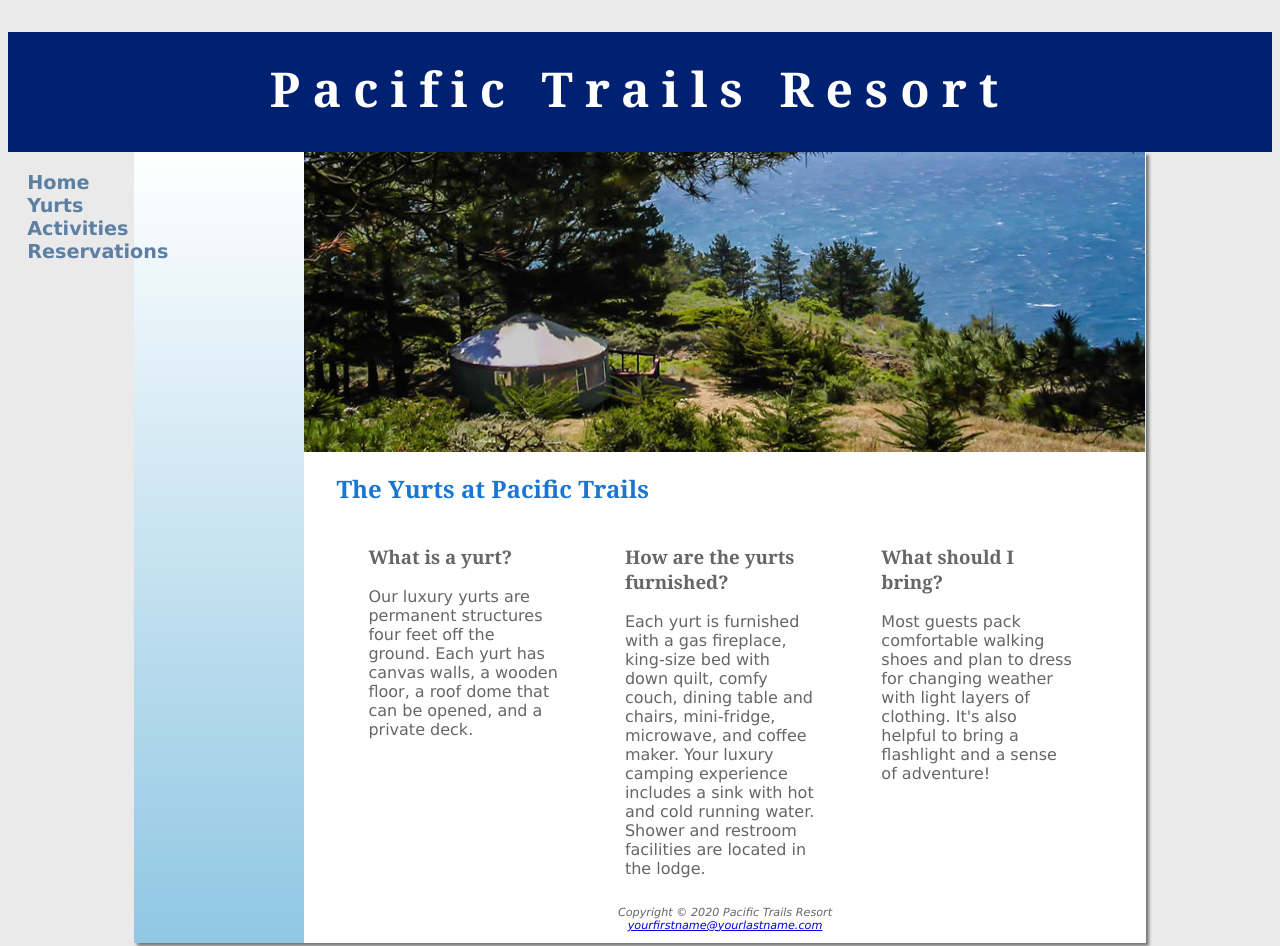
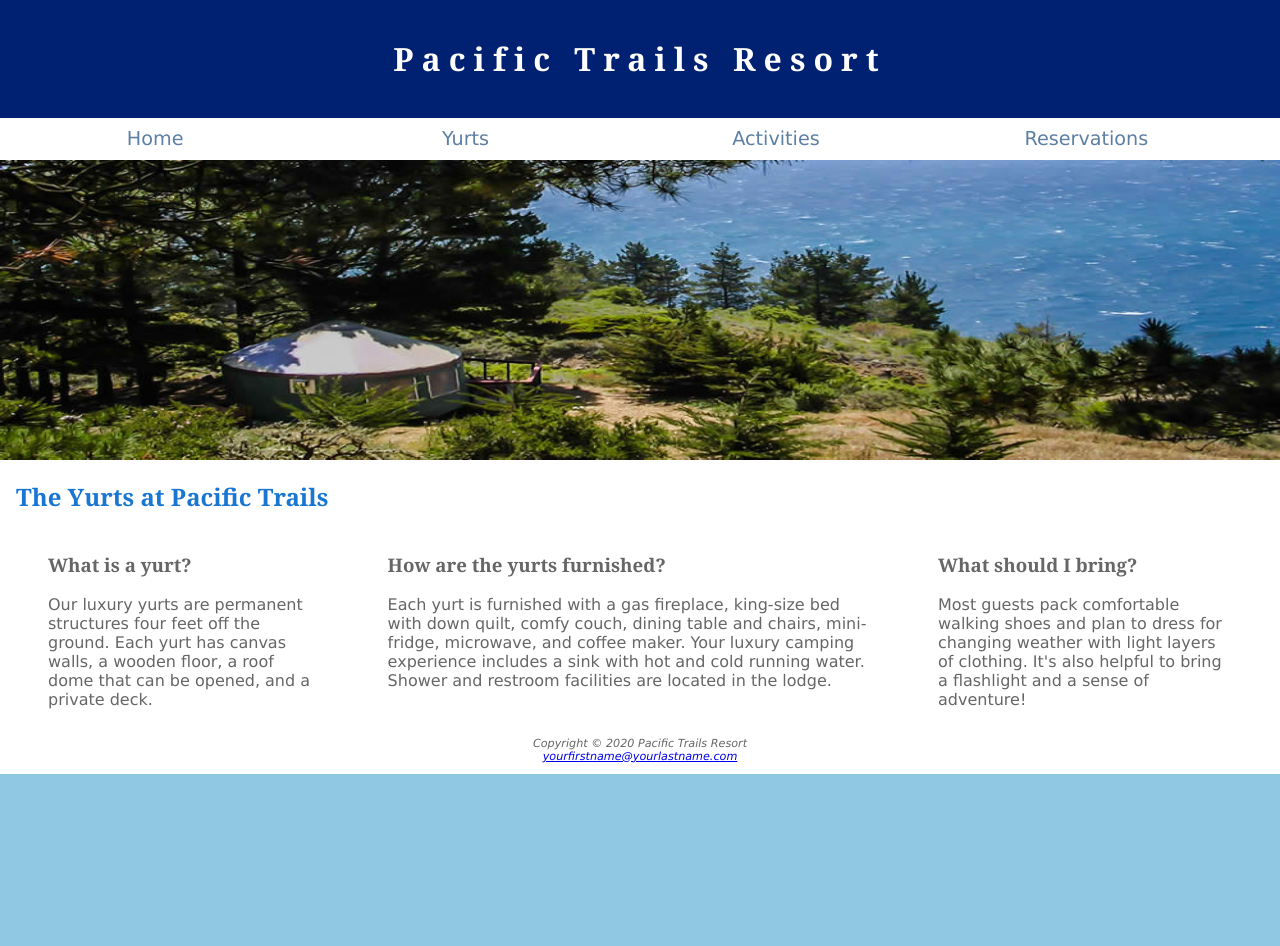
Before and after one commit to CosmicKingSosa/pacific7-, a plain HTML site: page yurts.html in a window 1280 px wide. Shown: the top 946 px of the page. After the commit the page ends 800 px from the top, so only its background shows below. Drawn offline with Linux system fonts and the light colour scheme.

Commit message:
Update pacific.css

```diff
--- a/pacific.css
+++ b/pacific.css
@@ -1,35 +1,25 @@
 * { box-sizing: border-box; }
 body {
-background-color: #EAEAEA;
+background-color: #90C7E3;
 color: #666666;
 font-family: Verdana, Arial, sans-serif;
+  margin: 0;
 }
 #wrapper {
-background-color: #FFFFFF;
-background-image: linear-gradient(to bottom, #FFFFFF, #90C7E3);
-background-repeat: no-repeat;
-margin-left: auto;
-margin-right: auto;
-width: 80%;
-min-width: 960px;
-max-width: 2048px;
-box-shadow: 3px 3px 3px #777;
-}
+  background-color: #FFFFFF; }
 header {
 background-color: #002171;
 color: #FFFFFF;
 font-family: Georgia, serif;
-height: 120px;
+padding: 1em;
 }
 header a { text-decoration: none; }
 header a:link { color: #FFFFFF; }
 header a:visited { color: #FFFFFF; }
 header a:hover { color: #90C7E3; }
 h1 {
-font-size: 3em;
-letter-spacing: 0.25em;
-text-align: center;
-padding-top: .5em;
+font-size: 1.5em;
+  text-align: center;
 }
 h2 {
 color: #1976D2;
@@ -37,28 +27,29 @@ font-family: Georgia, serif;
 }
 h3 { font-family: Georgia, serif; }
 nav {
-float: left;
-font-size: 1.2em;
-font-weight: bold;
-padding: 0;
-position: fixed;
-width: 160px;
+background-color: #FFF;
+  font-size: 1.2em;
+  text-align: center;
 }
 nav a { text-decoration: none; }
 nav a:link { color: #5C7FA3; }
 nav a:visited { color: #344873; }
 nav a:hover { color: #A52A2A; }
 nav ul {
+  display: flex;
+  flex-direction: column;
 list-style-type: none;
-padding-left: 1em;
+  margin: 0;
+padding: 0;
+}
+nav li {
+  border-bottom: 1px solid #344873;
+  padding: .5em 1em;
+  width: 100%;
 }
 main {
-background-color: #FFF;
 display: block;
-margin-left: 170px;
-overflow: auto;
-padding-left: 2em;
-padding-right: 2em;
+  padding: 0 1em;
 }
 dt {
 color: #002171;
@@ -72,34 +63,71 @@ font-size: 1.2em;
 height: 300px;
 background-image: url(coast.jpg);
 background-repeat: no-repeat;
-background-size: 100% 100%;
-margin-left: 170px;
+background-size: 200% 100%;
 }
 #yurthero {
 height: 300px;
 background-image: url(yurt.jpg);
 background-repeat: no-repeat;
-background-size: 100% 100%;
-margin-left: 170px;
+background-size: 200% 100%;
 }
 #trailhero {
 height: 300px;
 background-image: url(trail.jpg);
 background-repeat: no-repeat;
-background-size: 100% 100%;
-margin-left: 170px;
+background-size: 200% 100%;
 }
+#mobile {display: inline; }
+#desktop {display: none; }
 section {
 float: left;
-padding-left: 2em;
-padding-right: 2em;
-width: 33%;
+padding-left: .5em;
+padding-right: .5em;
 }
 footer {
 background-color: #FFF;
 font-size: .70em;
 font-style: italic;
-margin-left: 170px;
 padding: 1em;
 text-align: center;
 }
+@media (min-width: 600px) {
+  h1 {
+    font-size: 2em;
+    letter-spacing: .25em;
+  }
+  nav ul {
+    flex-flow: row nowrap;
+    justify-content: space-around;
+    padding-right: 2em;
+  }
+  nav li {
+    border-bottom: none;
+    width: 12em;
+  }
+section {
+  padding-left: 2em;
+padding-right: 2em;
+  }
+  #flow {
+    display: flex;
+    flex-direction: row;
+  }
+  #mobile {display: none; }
+  #desktop {display: inline; }
+  #homehero, #yurthero, #trailhero { background-size: 100% 100%; }
+}
+@media (mid-width: 1024px) {
+  body {
+    background-image:
+      linear-gradient(to bottom, #FFFFFF 20%, #90C7E3 60%, #FFFFFF 100%);
+  }
+  nav ul {
+    padding-left: 10%;
+padding-right: 10%;
+  }
+  #wrapper {
+    margin: auto;
+    width: 80%;
+  }
+}
```
